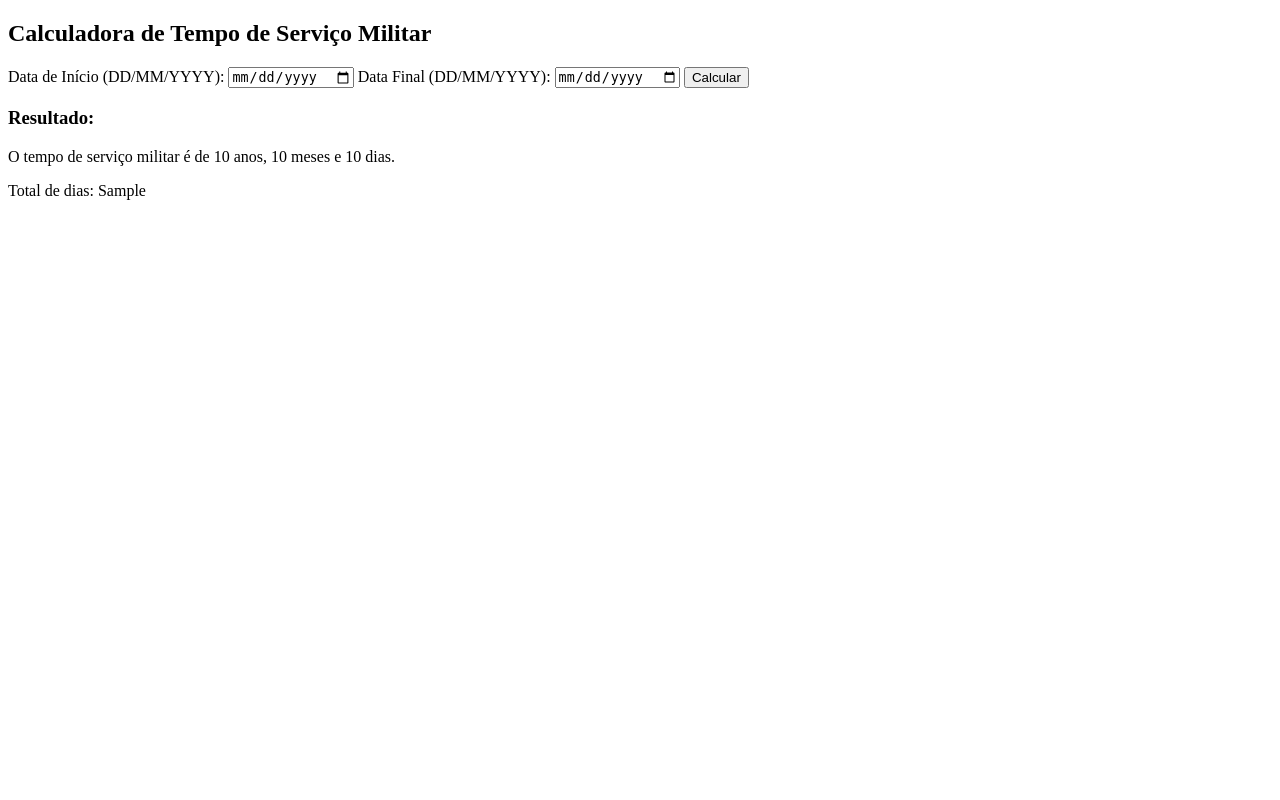
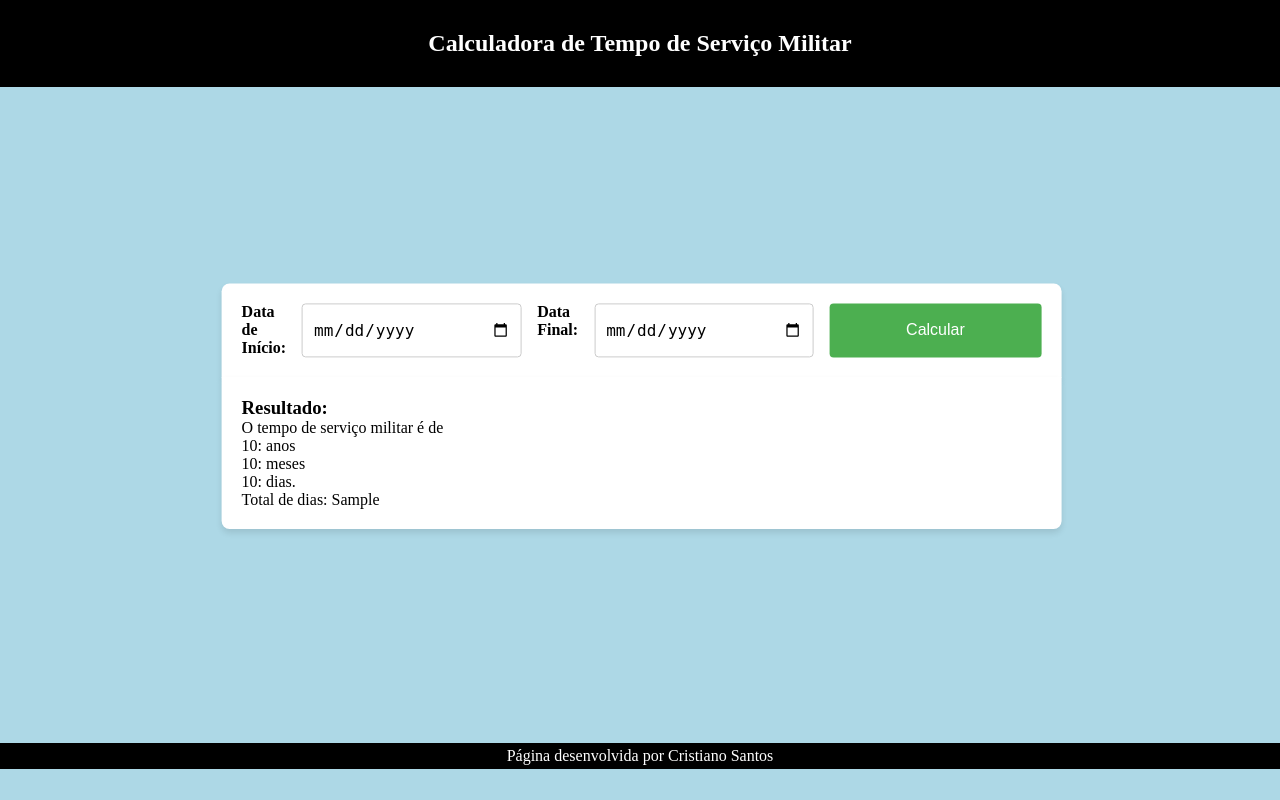
Before and after one commit to Nukaus/CTSM, a Flask app: template templates/index.html in a window 1280 px wide. Run offline with Flask 3, Linux system fonts and the light colour scheme; the template is opened without the code that fills it: most values are stand-ins (such as "Sample title", 1, 10 or a date in 2020).

Commit message:
Criando uma página de calculo de tempo de serviço

```diff
--- a/app.py
+++ b/app.py
@@ -12,19 +12,8 @@ def calculate():
     data_inicio = request.form['data_inicio']
     data_final = request.form['data_final']
 
-    separado_inicial = data_inicio.split("")
-    ano_inicial = int(separado_inicial [0])
-    mes_inicial = int(separado_inicial [1])
-    dia_inicial = int(separado_inicial [2])
-
-
-    separado_final = data_final.split("")
-    ano_final = int(separado_final [0])
-    mes_final = int(separado_final [1])
-    dia_final = int(separado_final [2])
-
-    data_inicio = datetime(dia_inicial, mes_inicial, ano_inicial)
-    data_final = datetime(dia_final, mes_final, ano_final)
+    data_inicio = datetime.strptime(data_inicio, '%Y-%m-%d')
+    data_final = datetime.strptime(data_final, '%Y-%m-%d')
 
     diferenca = data_final - data_inicio
     dias_totais = diferenca.days
--- /dev/null
+++ b/static/style.css
@@ -0,0 +1,85 @@
+@charset "UTF-8";
+*{
+    margin: 0;
+    padding: 0;
+}
+body{
+    background-color: lightblue;
+
+}
+header{
+    background-color: black;
+    color: white;
+    text-align: center;
+    padding: 30px;
+}
+
+main{
+    position: relative;
+    width: 95vw;
+    height: 82vh;
+}
+
+form{
+    display: flex;
+    gap: 1rem;
+    width: 100%;
+    max-width: 800px;
+    background-color: white;
+    padding: 20px;
+    border-radius: 8px 8px 0 0;
+    box-shadow: 0 4px 6px rgba(0, 0, 0, 0.1);
+
+    position: absolute;
+    top: 50%;
+    left: 50%;
+    transform: translate(-46%, -140%);
+
+}
+
+section#resultado{
+    width: 100%;
+    max-width: 800px;
+    background-color: white;
+    padding: 20px;
+    border-radius: 0 0 8px 8px;
+    box-shadow: 0 4px 6px rgba(0, 0, 0, 0.1);
+
+    position: absolute;
+    top: 50%;
+    left: 50%;
+    transform: translate(-46%, -25%);
+}
+
+label {
+    font-weight: bold;
+}
+
+input, button {
+    padding: 10px;
+    font-size: 16px;
+    border: 1px solid #ccc;
+    border-radius: 4px;
+    width: 100%;
+}
+
+button {
+    align-items: flex-end;
+    background-color: #4CAF50;
+    color: white;
+    border: none;
+    cursor: pointer;
+    transition: background-color 0.3s;
+
+}
+
+button:hover {
+    background-color: #45a049;
+}
+
+footer{
+    text-align: center;
+    color: white;
+    background-color: black;
+    padding: 4px;
+}
--- a/templates/index.html
+++ b/templates/index.html
@@ -2,24 +2,39 @@
 <html lang="pt-br">
 <head>
     <meta charset="UTF-8">
+    <meta name="viewport" content="width=device-width, initial-scale=1.0">
     <title>Calculadora</title>
+    <link rel="stylesheet" href="{{ url_for('static', filename='style.css') }}">
 </head>
 <body>
+    <header>
         <h2>Calculadora de Tempo de Serviço Militar</h2>
+    </header>
+    <main>
+        <section id="form">
             <form action="/calculate" method="post">
-        <label for="data_inicio">Data de Início (DD/MM/YYYY):</label>
-        <input type="date" name="data_inicio" placeholder="Ex: 01012020" required>
+                <label for="data_inicio">Data de Início:</label>
+                <input type="date" name="data_inicio" required>
 
-        <label for="data_final">Data Final (DD/MM/YYYY):</label>
-        <input type="date" name="data_final" placeholder="Ex: 01012020" required>
+                <label for="data_final">Data Final:</label>
+                <input type="date" name="data_final" required>
 
                 <button type="submit">Calcular</button>
             </form>
-
+        </section>
+        <section id="resultado">
             {% if anos is not none %}
                 <h3>Resultado:</h3>
-        <p>O tempo de serviço militar é de {{ anos }} anos, {{ meses }} meses e {{ dias_restantes }} dias.</p>
+                <p>O tempo de serviço militar é de<br>
+                    {{ anos }}: anos<br>
+                    {{ meses }}: meses<br>
+                    {{ dias_restantes }}: dias.</p>
                 <p>Total de dias: {{ dias_totais }}</p>
             {% endif %}
+        </section>
+    </main>
+    <footer>
+        <p>Página desenvolvida por Cristiano Santos</p>
+    </footer>
 </body>
 </html>
```
Lines whose indentation alone changed are shown as unchanged.
